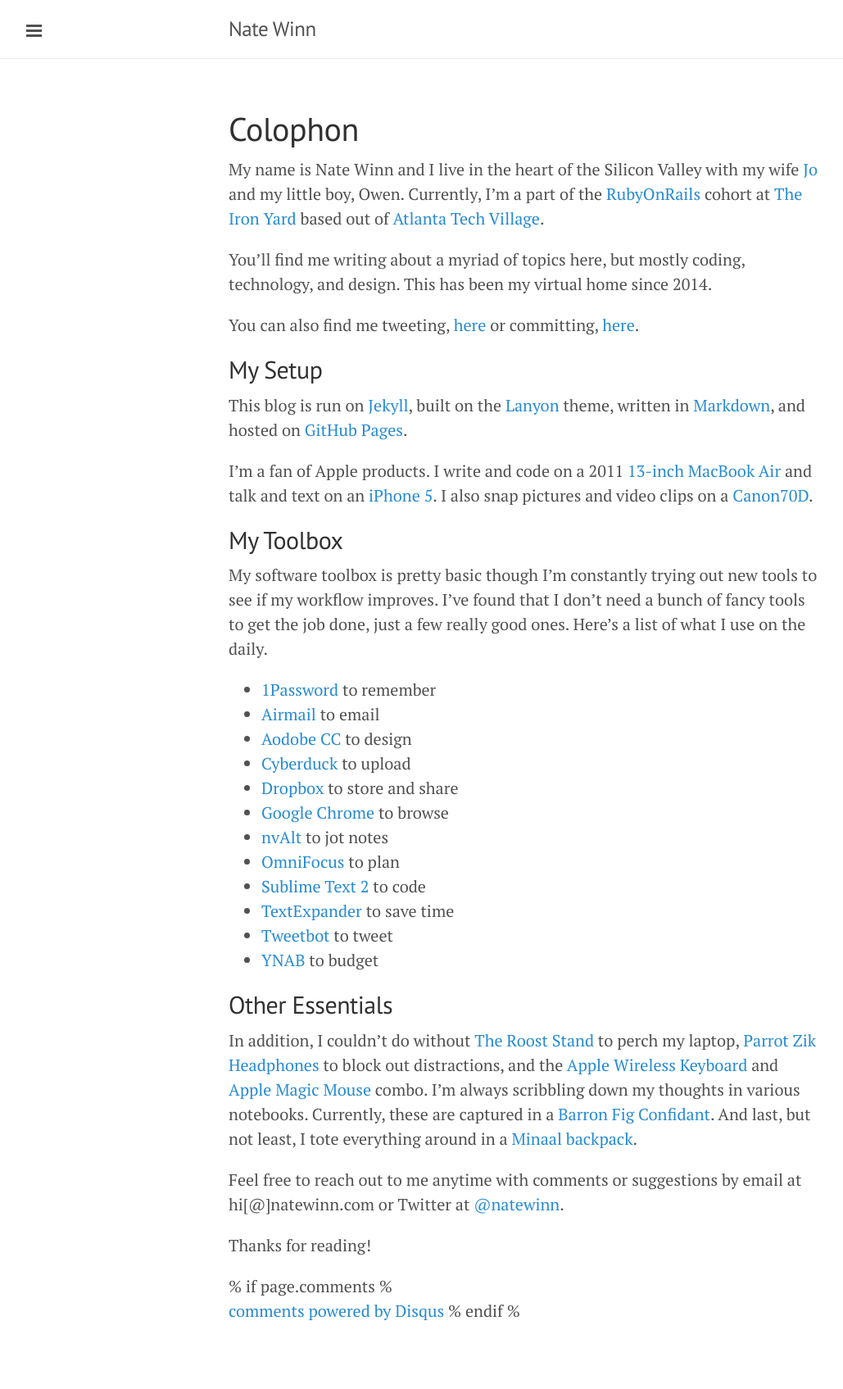
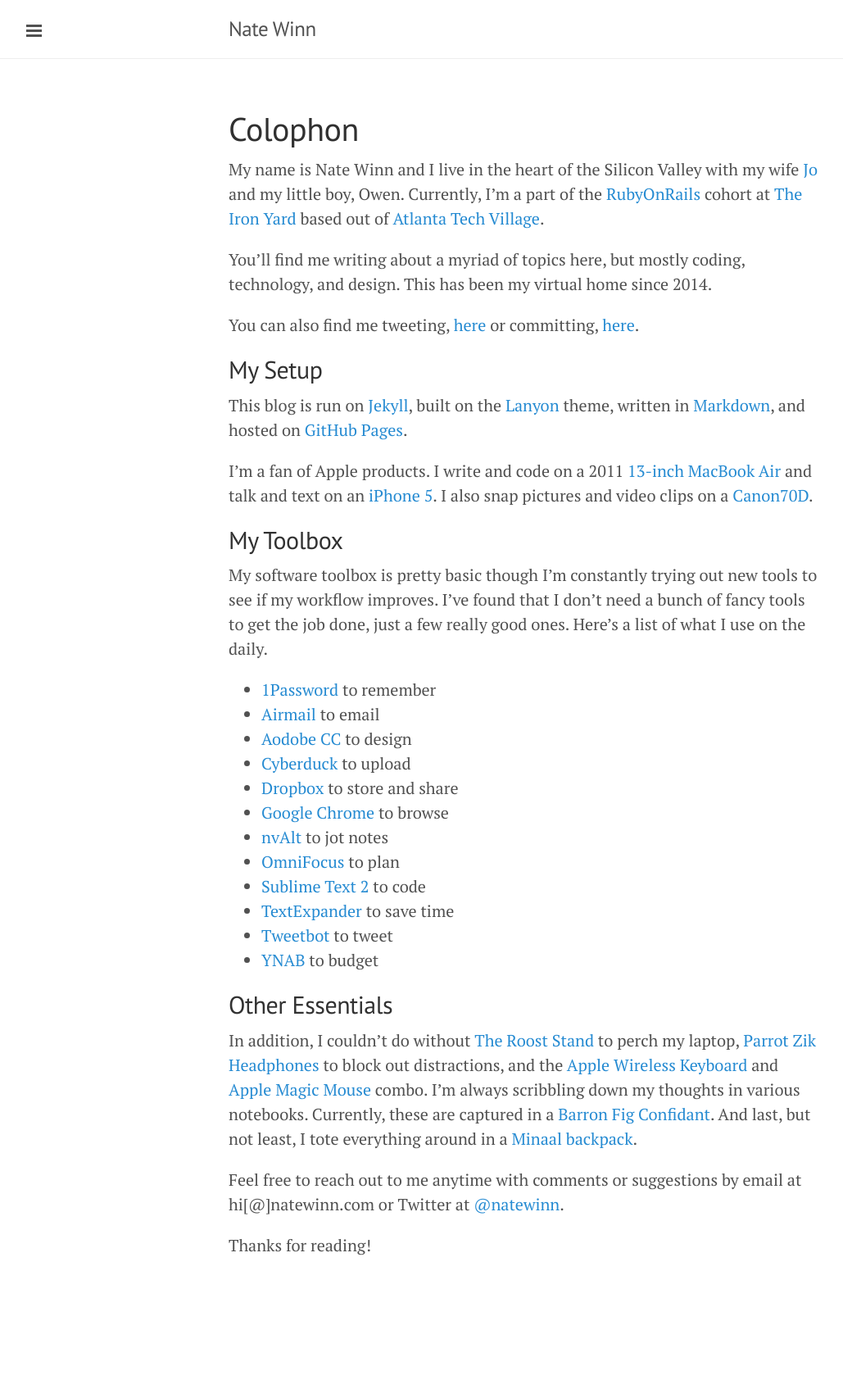
Before and after one commit to natewinn/natewinn.github.io, a Jekyll site: the page built from colophon.md, in a window 1280 px wide. Shown: the whole page at 82% size, without its empty margins (1-1030 px from the left). Built offline with Jekyll 4.4.1, drawn with Linux system fonts in a browser that asks for light colours; Markdown is read by kramdown in place of the engine named in the settings; comment, search, counter and statistics services are not loaded; after the commit the page ends 1615 px from its top, so only the background shows below that.

Commit message:
updated disqus comments

```diff
--- a/_layouts/default.html
+++ b/_layouts/default.html
@@ -21,6 +21,20 @@
 
       <div class="container content">
         {{ content }}
+          {% if page.comments %}
+            <div id="disqus_thread"></div>
+                <script type="text/javascript">
+                    var disqus_shortname = 'natewinn';
+
+                    (function() {
+                        var dsq = document.createElement('script'); dsq.type = 'text/javascript'; dsq.async = true;
+                        dsq.src = '//' + disqus_shortname + '.disqus.com/embed.js';
+                        (document.getElementsByTagName('head')[0] || document.getElementsByTagName('body')[0]).appendChild(dsq);
+                    })();
+                </script>
+                <noscript>Please enable JavaScript to view the <a href="http://disqus.com/?ref_noscript">comments powered by Disqus.</a></noscript>
+                <a href="http://disqus.com" class="dsq-brlink">comments powered by <span class="logo-disqus">Disqus</span></a>
+          {% endif %}
       </div>
     </div>
 
--- a/_layouts/page.html
+++ b/_layouts/page.html
@@ -5,20 +5,4 @@ layout: default
 <div class="page">
   <h1 class="page-title">{{ page.title }}</h1>
   {{ content }}
-  % if page.comments %
-		<div id="disqus_thread"></div>
-		    <script type="text/javascript">
-		        /* * * CONFIGURATION VARIABLES: EDIT BEFORE PASTING INTO YOUR WEBPAGE * * */
-		        var disqus_shortname = 'natewinn'; // required: replace example with your forum shortname
-
-		        /* * * DON'T EDIT BELOW THIS LINE * * */
-		        (function() {
-		            var dsq = document.createElement('script'); dsq.type = 'text/javascript'; dsq.async = true;
-		            dsq.src = '//' + disqus_shortname + '.disqus.com/embed.js';
-		            (document.getElementsByTagName('head')[0] || document.getElementsByTagName('body')[0]).appendChild(dsq);
-		        })();
-		    </script>
-		    <noscript>Please enable JavaScript to view the <a href="http://disqus.com/?ref_noscript">comments powered by Disqus.</a></noscript>
-		    <a href="http://disqus.com" class="dsq-brlink">comments powered by <span class="logo-disqus">Disqus</span></a>
-  % endif %
 </div>
```
Also changed, not shown: 5 other files.
